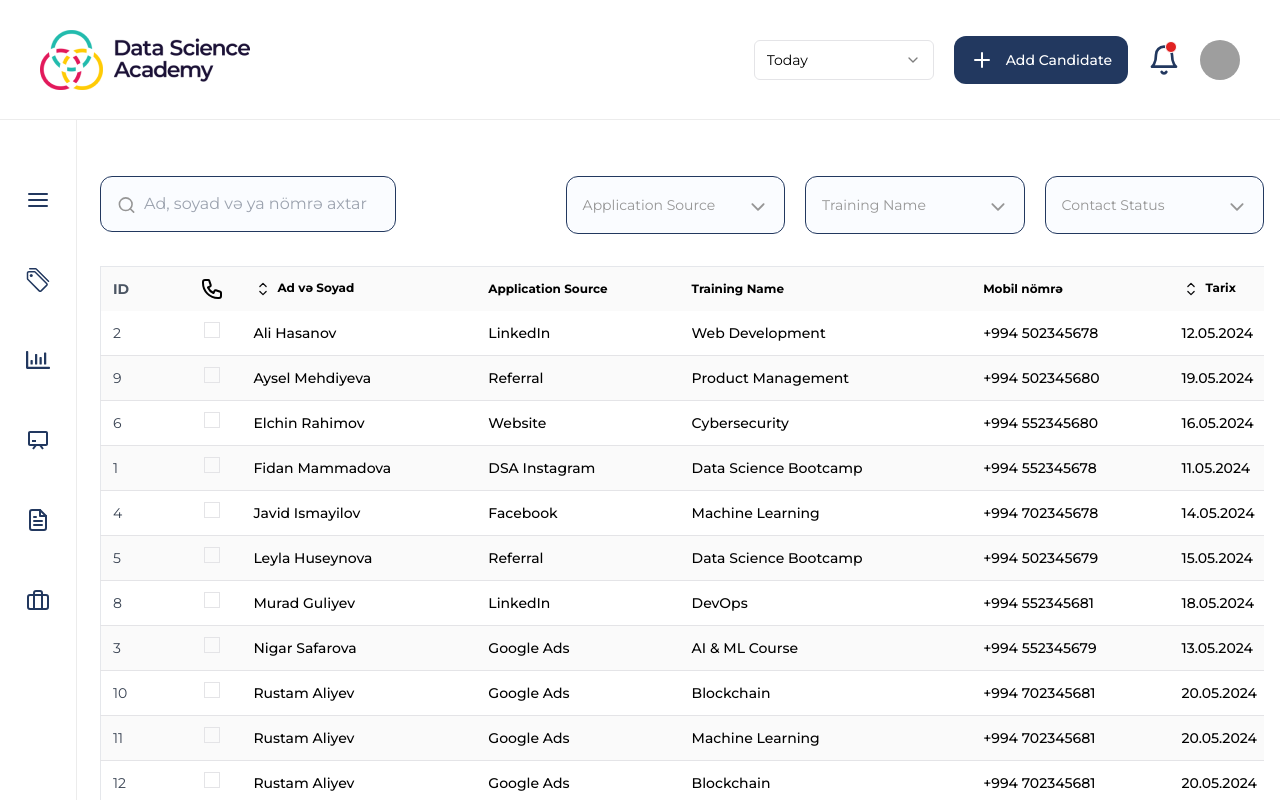
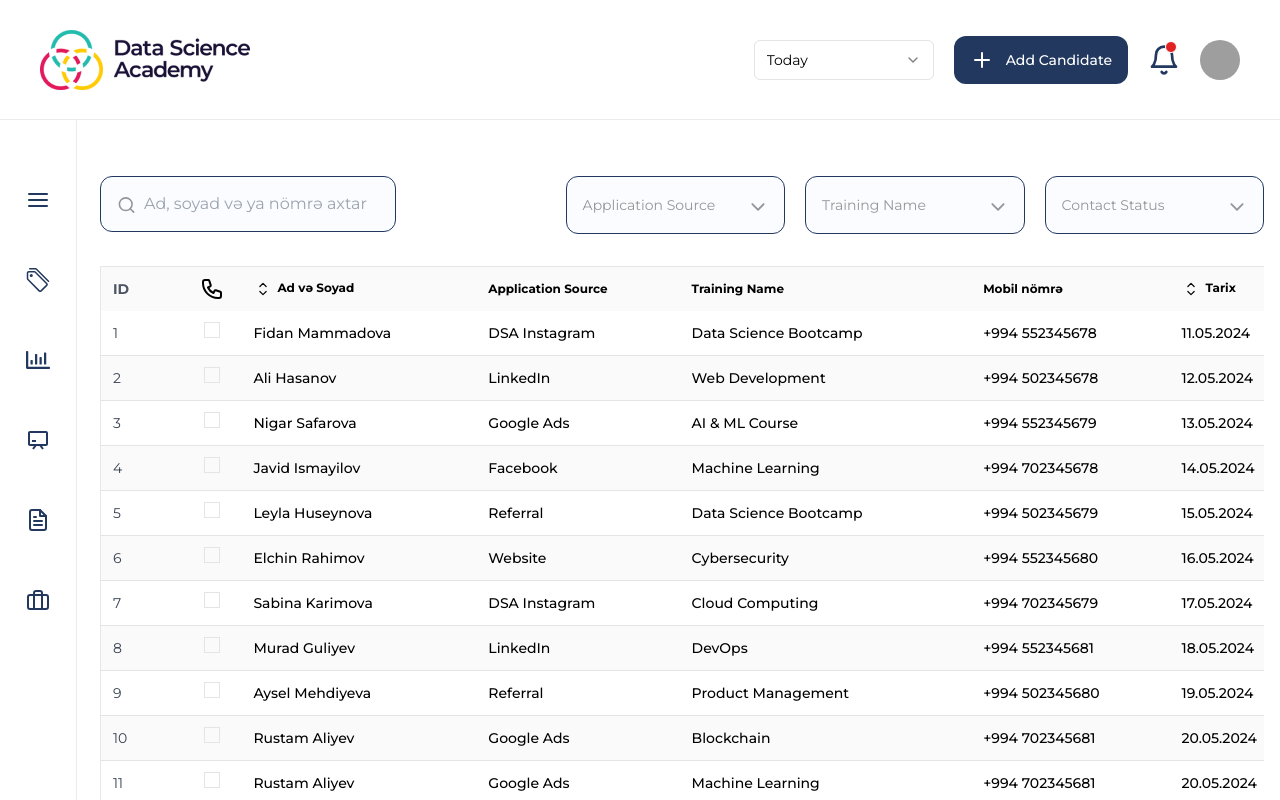
Before and after one commit to QssAnalytic/DataGovernance, a React (Vite) app: page /application-data in a window 1280 px wide. Shown: the top 800 px of the page. Built offline with nearby package versions, Linux system fonts and the light colour scheme; grey boxes are pictures that could not be loaded.

Commit message:
sorting table by dates

```diff
--- a/src/pages/app-data/components/sharedData/index.tsx
+++ b/src/pages/app-data/components/sharedData/index.tsx
@@ -7,7 +7,7 @@
         { id: 4, name: 'Javid Ismayilov', applicationSource: 'Facebook', trainingName: 'Machine Learning', phone: '+994 702345678', date: '14.05.2024' },
         { id: 5, name: 'Leyla Huseynova', applicationSource: 'Referral', trainingName: 'Data Science Bootcamp', phone: '+994 502345679', date: '15.05.2024' },
         { id: 6, name: 'Elchin Rahimov', applicationSource: 'Website', trainingName: 'Cybersecurity', phone: '+994 552345680', date: '16.05.2024' },
-        { id: 7, name: 'Sabina Karimova', applicationSource: 'DSA Instagram', trainingName: 'Cloud Computing', phone: '+994 702345679', date: '17.05.2025' },
+        { id: 7, name: 'Sabina Karimova', applicationSource: 'DSA Instagram', trainingName: 'Cloud Computing', phone: '+994 702345679', date: '17.05.2024' },
         { id: 8, name: 'Murad Guliyev', applicationSource: 'LinkedIn', trainingName: 'DevOps', phone: '+994 552345681', date: '18.05.2024' },
         { id: 9, name: 'Aysel Mehdiyeva', applicationSource: 'Referral', trainingName: 'Product Management', phone: '+994 502345680', date: '19.05.2024' },
         { id: 10, name: 'Rustam Aliyev', applicationSource: 'Google Ads', trainingName: 'Blockchain', phone: '+994 702345681', date: '20.05.2024' },
@@ -21,16 +21,16 @@
         { id: 18, name: 'Rustam Aliyev', applicationSource: 'Google Ads', trainingName: 'Blockchain', phone: '+994 702345681', date: '20.05.2024' },
         { id: 19, name: 'Rustam Aliyev', applicationSource: 'Google Ads', trainingName: 'Blockchain', phone: '+994 702345681', date: '20.05.2024' },
         { id: 20, name: 'Rustam Aliyev', applicationSource: 'Google Ads', trainingName: 'Blockchain', phone: '+994 702345681', date: '20.05.2024' },
-        { id: 21, name: 'Rustam Aliyev', applicationSource: 'Google Ads', trainingName: 'Blockchain', phone: '+994 702345681', date: '20.05.2021' },
+        { id: 21, name: 'Rustam Aliyev', applicationSource: 'Google Ads', trainingName: 'Blockchain', phone: '+994 702345681', date: '20.05.2024' },
         { id: 22, name: 'Rustam Aliyev', applicationSource: 'Google Ads', trainingName: 'Blockchain', phone: '+994 702345681', date: '20.05.2024' },
-        { id: 23, name: 'Rustam Aliyev', applicationSource: 'Google Ads', trainingName: 'Blockchain', phone: '+994 702345681', date: '20.05.2024' },
-        { id: 24, name: 'Zustam Aliyev', applicationSource: 'Google Ads', trainingName: 'Blockchain', phone: '+994 702345681', date: '20.05.2024' },
+        { id: 23, name: 'Rustam Aliyev', applicationSource: 'Google Ads', trainingName: 'Blockchain', phone: '+994 702345681', date: '28.05.2024' },
+        { id: 24, name: 'Rustam Aliyev', applicationSource: 'Google Ads', trainingName: 'Blockchain', phone: '+994 702345681', date: '20.05.2024' },
         { id: 25, name: 'Rustam Aliyev', applicationSource: 'Google Ads', trainingName: 'Blockchain', phone: '+994 702345681', date: '20.05.2024' },
         { id: 26, name: 'Rustam Aliyev', applicationSource: 'Google Ads', trainingName: 'Blockchain', phone: '+994 702345681', date: '20.05.2024' },
         { id: 27, name: 'Rustam Aliyev', applicationSource: 'Google Ads', trainingName: 'Blockchain', phone: '+994 702345681', date: '20.05.2024' },
         { id: 28, name: 'Rustam Aliyev', applicationSource: 'Google Ads', trainingName: 'Blockchain', phone: '+994 702345681', date: '20.05.2024' },
         { id: 29, name: 'Rustam Aliyev', applicationSource: 'Google Ads', trainingName: 'Blockchain', phone: '+994 702345681', date: '20.05.2024' },
-        { id: 30, name: 'Rustam Aliyev', applicationSource: 'Google Ads', trainingName: 'Blockchain', phone: '+994 702345681', date: '20.05.2022' },
+        { id: 30, name: 'Rustam Aliyev', applicationSource: 'Google Ads', trainingName: 'Blockchain', phone: '+994 702345681', date: '20.05.2024' },
     ];
 
 
--- a/src/pages/app-data/components/table/index.tsx
+++ b/src/pages/app-data/components/table/index.tsx
@@ -1,4 +1,4 @@
-import { useState } from 'react';
+import { useEffect, useState } from 'react';
 import { HiOutlinePhone } from "react-icons/hi";
 import { MdOutlineRefresh } from "react-icons/md";
 import { FiEdit } from "react-icons/fi";
@@ -14,6 +14,7 @@ import SaveModal from '../SaveModal';
 const Table: React.FC<TableProps> = ({ searchTerm }) => {
     const [data, setData] = useState<TableRow[]>(SharedData);
     const [currentPage, setCurrentPage] = useState(1);
+    const [sortOrderBy, setSortOrderBy] = useState<'name' | 'date'>('name');  //
     const [sortOrder, setSortOrder] = useState<'asc' | 'desc'>('asc');
     const [dateSortOrder, setDateSortOrder] = useState<'asc' | 'desc'>('asc'); // Sorting for date
     const [showModal, setShowModal] = useState(false);
@@ -40,32 +41,71 @@ const Table: React.FC<TableProps> = ({ searchTerm }) => {
 
 
     const handleSort = () => {
+        setSortOrderBy('name');
         setSortOrder(sortOrder === 'asc' ? 'desc' : 'asc');
     };
 
     const handleDateSort = () => {
+        setSortOrderBy('date');
         setDateSortOrder(dateSortOrder === 'asc' ? 'desc' : 'asc');
+
     };
 
+    const parseDate = (dateStr:any) => {
+        if (!dateStr) return NaN;
+
+        const parts = dateStr.split('.');
+        if (parts.length !== 3) {
+            console.error(`Invalid date format: ${dateStr}`);
+            return NaN;
+        }
+
+        const [day, month, year] = parts;
+        const formattedDate = `${year}-${month}-${day}`;
+        const timestamp = new Date(formattedDate).getTime();
+
+        if (isNaN(timestamp)) {
+            console.error(`Invalid date parsing for: ${dateStr}`);
+            return NaN;
+        }
+
+        console.log(`Parsed date ${dateStr} -> ${formattedDate} -> Timestamp: ${timestamp}`);
+
+        return timestamp;
+    };
+
+
     const sortedData = data.slice().sort((a, b) => {
-        const nameA = a.name.toLowerCase();
-        const nameB = b.name.toLowerCase();
+        if (sortOrderBy === 'date') {
+            const dateA = parseDate(a.date);
+            const dateB = parseDate(b.date);
 
-        if (sortOrder === 'asc') {
-            return nameA.localeCompare(nameB);
-        } else {
-            return nameB.localeCompare(nameA);
+            console.log(`Row A Date: ${a.date} -> Parsed: ${dateA}`);
+            console.log(`Row B Date: ${b.date} -> Parsed: ${dateB}`);
+
+            if (isNaN(dateA) && isNaN(dateB) ) {
+                console.error('Both dates are invalid:', a.date, b.date);
+                return 0;
+            }
+
+            if (isNaN(dateA)) return 1;  // Place invalid dates at the end
+            if (isNaN(dateB)) return -1;
+
+            return dateSortOrder === 'asc' ? dateA - dateB : dateB - dateA;
         }
-    }).sort((a, b) => {
-        const dateA = new Date(a.date).getTime();
-        const dateB = new Date(b.date).getTime();
-
-        if (dateSortOrder === 'asc') return dateA - dateB;
-        else return dateB - dateA;
+        return 0;
     });
 
 
 
+
+
+
+    console.log('Data before sorting:', data.map(row => ({
+        id: row.id,
+        name: row.name,
+        date: row.date
+    })));
 
     const handleCancelDelete = () => {
         setShowModal(false);
```
